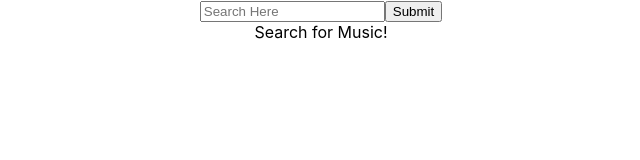
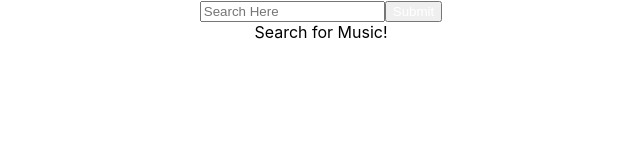
Before and after one commit to cmb569/music_library, a React (Create React App) app: page / in a window 1280 px wide. Shown: the top 160 px of the page, without its empty margins (319-959 px from the left). Built offline with nearby package versions, Linux system fonts and the light colour scheme.

Commit message:
changed codes

```diff
--- a/src/App.css
+++ b/src/App.css
@@ -1,5 +1,9 @@
 .App {
-  text-align: center;
+  text-align: center
+}
+
+button {
+  color: white
 }
 
 .App-logo {
```
